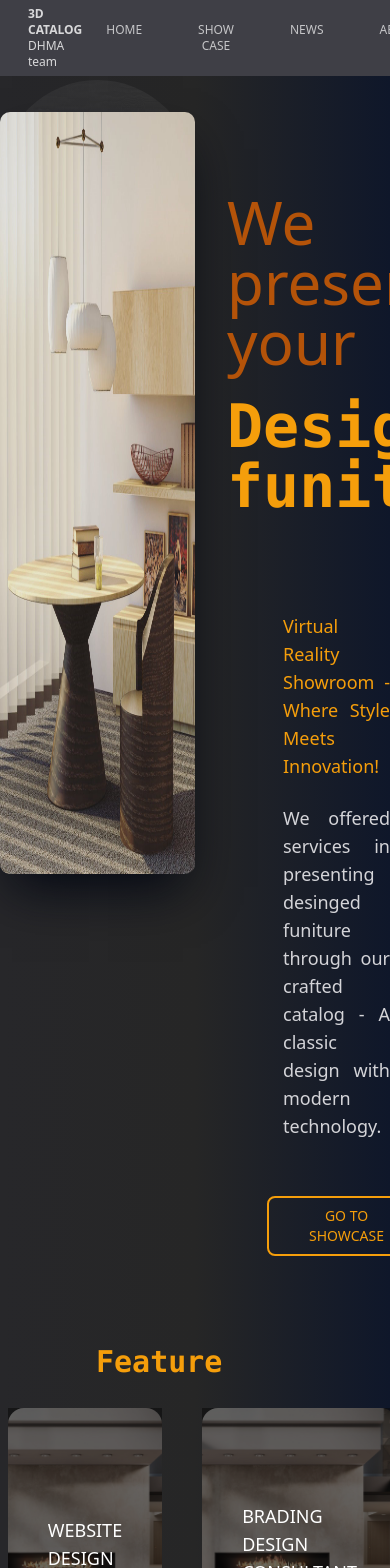
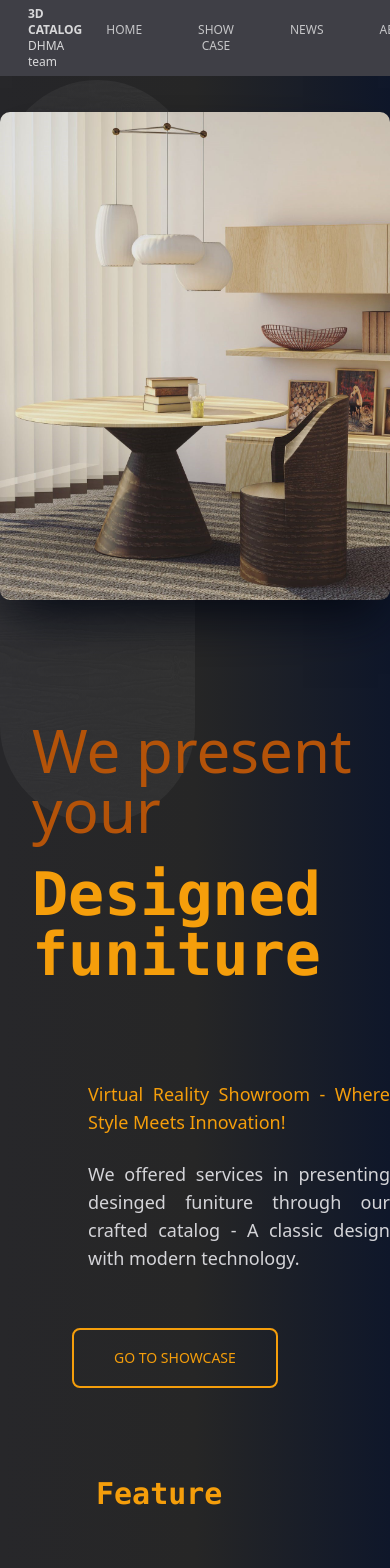
Before and after one commit to namke-dev/ThreeD-Catalog, a Next.js app: page /home in a window 390 px wide. Shown: the top 1568 px of the page. Built offline with nearby package versions, Linux system fonts and the light colour scheme.

Commit message:
add styling

```diff
--- a/src/components/layouts/HomePageIntro.jsx
+++ b/src/components/layouts/HomePageIntro.jsx
@@ -15,15 +15,15 @@ export default function HomePageIntro() {
         />
       </div>
 
-      <HomePageCart className="flex flex-row w-full  text-zinc-300 z-20">
-        <div className="w-1/2 flex justify-end z-20 md:pr-20 h-[95vh]">
+      <HomePageCart className="flex flex-col md:flex-row w-full  text-zinc-300 z-20">
+        <div className="md:w-1/2 flex justify-end z-20 md:pr-20 md:h-[95vh]">
           <img
             src="/images/homepage_img.jpg"
             alt="placeholder"
             className="md:h-[82vh] mt-10 rounded-[10px] shadow-2xl shadow-gray-950"
           />
         </div>
-        <div className="flex flex-col pl-8 w-1/2 md:mr-20 z-20  mt-14">
+        <div className="flex flex-col pl-8 md:w-1/2 md:mr-20 z-20  mt-14">
           <div
             className="text-6xl text-amber-700
            font-thin font-sans mt-16"
--- a/src/components/layouts/ReviewNewsCart.jsx
+++ b/src/components/layouts/ReviewNewsCart.jsx
@@ -7,7 +7,8 @@ export default function ReviewNewsCart({ news }) {
       rounded-sm py-3 pb-2 md:px-8 mb-0
       max-w-[1200px]
       max-h-[250px]
-      flex flex-col justify-between"
+      flex flex-col justify-between
+      border border-zinc-700 hover:border-amber-800 transition-colors duration-500"
     >
       <div>
         <h2 className="text-md font-semibold text-gray-200">{news.title}</h2>
--- a/src/pages/home.js
+++ b/src/pages/home.js
@@ -15,7 +15,10 @@ export default function Home() {
       <HomePageIntro />
 
       {/* Feature */}
-      <Link href={"/news"} className="flex flex-row mt-20 group w-auto">
+      <Link
+        href={"/news"}
+        className="flex md:flex-row flex-col mt-20 group w-auto"
+      >
         <p
           className="text-3xl
            ml-24
```
